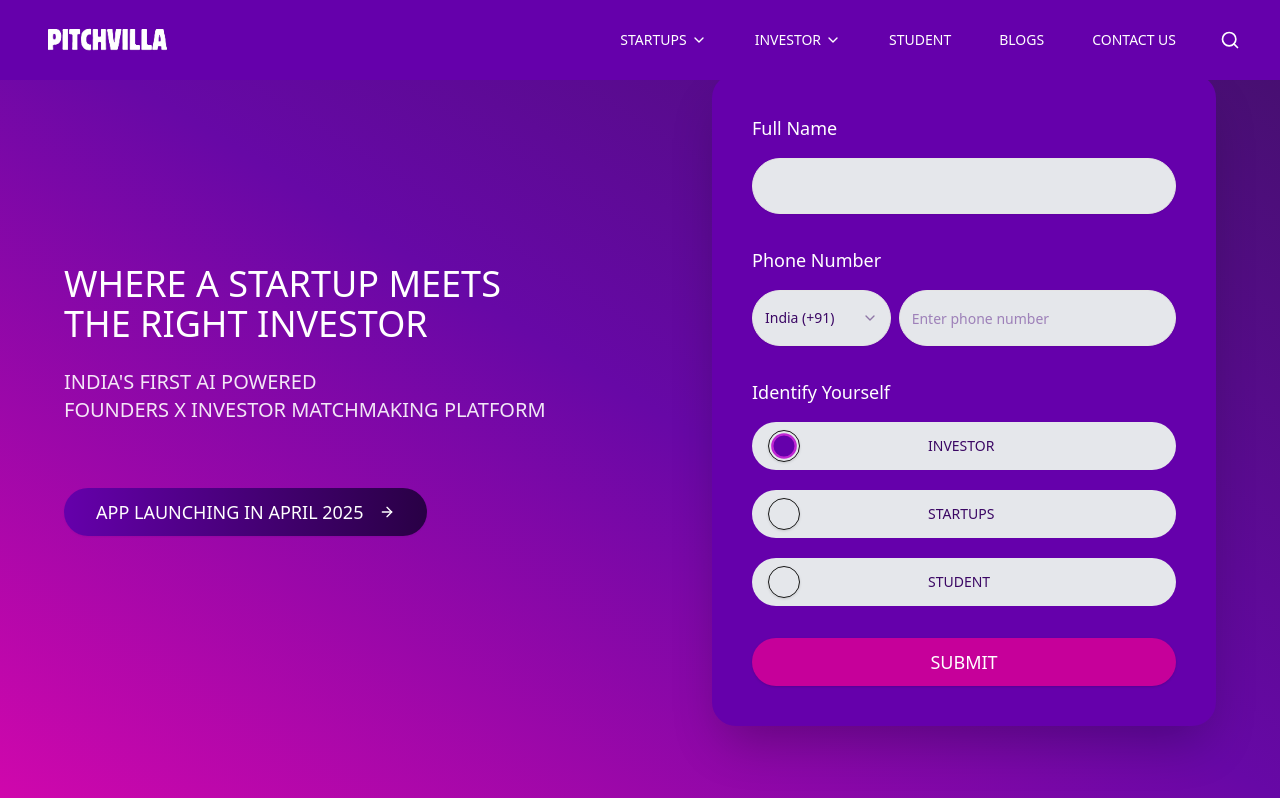
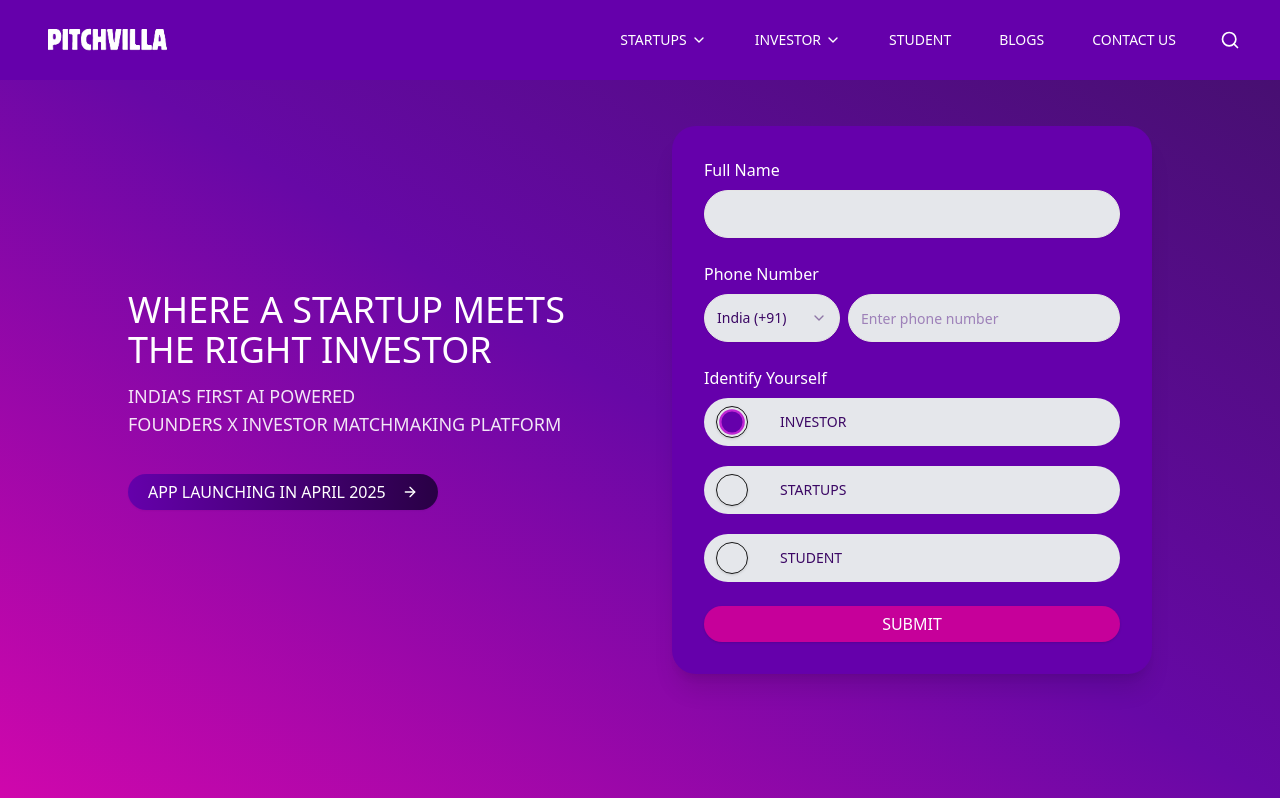
Before and after one commit to darshit890/pitchvilla-landing-page, a Next.js app: page / in a window 1280 px wide. Shown: the top 798 px of the page. Built offline with nearby package versions, Linux system fonts and the light colour scheme.

Commit message:
modified:   src/components/CampusAmbassador.tsx 	modified:   src/components/FeatureSection.tsx 	modified:   src/components/Hero.tsx

```diff
--- a/src/components/CampusAmbassador.tsx
+++ b/src/components/CampusAmbassador.tsx
@@ -131,7 +131,7 @@ const CampusAmbassador = () => {
         <div className="w-full md:w-3/5 lg:w-1/2 flex flex-col md:pl-12 lg:pl-24 mt-20">
           {/* Heading Text */}
           <div className="text-white mb-10 md:mb-16">
-            <h1 className="text-3xl md:text-4xl lg:text-5xl font-bold mb-2">
+            <h1 className="text-3xl   font-bold mb-2 w-full">
               CAMPUS AMBASSADOR PROGRAM
             </h1>
             <p className="text-lg md:text-xl">
--- a/src/components/FeatureSection.tsx
+++ b/src/components/FeatureSection.tsx
@@ -3,7 +3,7 @@ import React from "react";
 
 const FeatureSection = () => {
   return (
-    <div className="relative md:min-h-screen min-h-[50vh]">
+    <div className="relative xl:min-h-[150vh] md:min-h-screen min-h-[50vh]">
       {/* Background image with reduced height on mobile/medium */}
       <div className="absolute inset-0 z-0">
         <Image
--- a/src/components/Hero.tsx
+++ b/src/components/Hero.tsx
@@ -89,16 +89,16 @@ export default function Hero() {
   };
 
   return (
-    <div className="min-h-screen bg-gradient-to-bl from-[#44106C] via-[#6708A6] to-[#D007AC] flex items-center justify-center p-4 ">
-      <div className="container mx-auto max-w-6xl">
-        <div className="grid grid-cols-1 md:grid-cols-2 gap-8 md:gap-12 lg:gap-36 items-center">
+    <div className="min-h-screen bg-gradient-to-bl from-[#44106C] via-[#6708A6] to-[#D007AC] flex items-center justify-center px-4 py-8 md:py-12">
+      <div className="container mx-auto max-w-5xl">
+        <div className="grid grid-cols-1 md:grid-cols-2 gap-8 md:gap-10 lg:gap-16 items-center">
           {/* Left Column - Heading and Subheading */}
-          <div className="space-y-6 md:space-y-8 text-center md:text-left">
+          <div className="space-y-5 text-center md:text-left">
             <div>
-              <h1 className="text-2xl sm:text-3xl md:text-4xl text-white leading-tight ">
+              <h1 className="text-2xl sm:text-3xl md:text-3xl lg:text-4xl text-white font-medium leading-tight">
                 WHERE A STARTUP MEETS THE RIGHT INVESTOR
               </h1>
-              <p className="mt-4 md:mt-6 text-lg sm:text-xl text-white/90 leading-normal">
+              <p className="mt-3 text-sm sm:text-base md:text-lg text-white/90 leading-normal">
                 INDIA&apos;S FIRST AI POWERED
                 <br className="hidden sm:block" />
                 FOUNDERS X INVESTOR MATCHMAKING PLATFORM
@@ -108,21 +108,21 @@ export default function Hero() {
             <div>
               <Button
                 variant="outline"
-                className="mt-4 md:mt-8 bg-gradient-to-r from-[#6500AB] to-[#290045] text-white border-none hover:text-white rounded-full px-4 sm:px-6 md:px-8 py-4 md:py-6 text-base md:text-lg group"
+                className="mt-4 bg-gradient-to-r from-[#6500AB] to-[#290045] text-white border-none hover:text-white rounded-full px-5 py-3 text-sm sm:text-base group"
               >
                 <span className="font-normal">APP LAUNCHING IN APRIL 2025</span>
-                <ArrowRight className="ml-2 h-4 w-4 md:h-5 md:w-5 group-hover:translate-x-1 transition-transform" />
+                <ArrowRight className="ml-2 h-4 w-4 group-hover:translate-x-1 transition-transform" />
               </Button>
             </div>
           </div>
 
           {/* Right Column - Form Card */}
-          <div className="bg-[#6500AB] rounded-2xl md:rounded-3xl shadow-2xl p-6 sm:p-8 md:p-10">
-            <form className="space-y-6 md:space-y-8" onSubmit={handleSubmit}>
-              <div className="space-y-2 md:space-y-4">
+          <div className="bg-[#6500AB] rounded-3xl shadow-xl p-5 sm:p-6 md:p-8">
+            <form className="space-y-5 md:space-y-6" onSubmit={handleSubmit}>
+              <div className="space-y-2">
                 <Label
                   htmlFor="fullName"
-                  className="text-white text-base md:text-lg"
+                  className="text-white text-sm md:text-base block mb-1"
                 >
                   Full Name
                 </Label>
@@ -131,24 +131,24 @@ export default function Hero() {
                   value={fullName}
                   onChange={(e) => setFullName(e.target.value)}
                   placeholder=""
-                  className="bg-gray-200 h-12 md:h-14 rounded-full text-purple-950 placeholder:text-purple-900/50"
+                  className="bg-gray-200 h-10 md:h-12 rounded-full text-purple-950 placeholder:text-purple-900/50 w-full"
                 />
               </div>
 
-              <div className="space-y-2 md:space-y-4">
+              <div className="space-y-2">
                 <Label
                   htmlFor="phoneNumber"
-                  className="text-white text-base md:text-lg"
+                  className="text-white text-sm md:text-base block mb-1"
                 >
                   Phone Number
                 </Label>
-                <div className="flex gap-2">
-                  <div className="w-1/3">
+                <div className="flex gap-2 flex-wrap sm:flex-nowrap">
+                  <div className="w-full sm:w-1/3">
                     <Select
                       value={countryCode}
                       onValueChange={setCountryCode}
                     >
-                      <SelectTrigger className="bg-gray-200 h-12 md:h-14 rounded-full text-purple-950">
+                      <SelectTrigger className="bg-gray-200 h-10 md:h-12 rounded-full text-purple-950 w-full">
                         <SelectValue placeholder="Code" />
                       </SelectTrigger>
                       <SelectContent>
@@ -160,13 +160,13 @@ export default function Hero() {
                       </SelectContent>
                     </Select>
                   </div>
-                  <div className="w-2/3">
+                  <div className="w-full sm:w-2/3">
                     <Input
                       id="phoneNumber"
                       value={phoneNumber}
                       onChange={handlePhoneNumberChange}
                       placeholder="Enter phone number"
-                      className="bg-gray-200 h-12 md:h-14 rounded-full text-purple-950 placeholder:text-purple-900/50"
+                      className="bg-gray-200 h-10 md:h-12 rounded-full text-purple-950 placeholder:text-purple-900/50 w-full"
                       type="tel"
                       inputMode="numeric"
                     />
@@ -174,16 +174,16 @@ export default function Hero() {
                 </div>
               </div>
 
-              <div className="space-y-2 md:space-y-4">
-                <Label className="text-white text-base md:text-lg">
+              <div className="space-y-2">
+                <Label className="text-white text-sm md:text-base block mb-1">
                   Identify Yourself
                 </Label>
                 <RadioGroup
                   value={userType}
                   onValueChange={setUserType}
-                  className="space-y-2 md:space-y-3"
+                  className="space-y-3"
                 >
-                  <div className="flex items-center bg-gray-200 rounded-full p-2 pl-4">
+                  <div className="flex items-center bg-gray-200 rounded-full p-2 pl-3 py-2">
                     <RadioGroupItem
                       value="investor"
                       id="investor"
@@ -191,13 +191,13 @@ export default function Hero() {
                     />
                     <Label
                       htmlFor="investor"
-                      className="flex-1 text-purple-950 font-medium pl-6 sm:pl-12 md:pl-20 lg:pl-32"
+                      className="flex-1 text-purple-950 text-sm pl-3 sm:pl-4 md:pl-6 lg:pl-8 cursor-pointer"
                     >
                       INVESTOR
                     </Label>
                   </div>
 
-                  <div className="flex items-center bg-gray-200 rounded-full p-2 pl-4">
+                  <div className="flex items-center bg-gray-200 rounded-full p-2 pl-3 py-2">
                     <RadioGroupItem
                       value="startup"
                       id="startup"
@@ -205,13 +205,13 @@ export default function Hero() {
                     />
                     <Label
                       htmlFor="startup"
-                      className="flex-1 text-purple-950 font-medium pl-6 sm:pl-12 md:pl-20 lg:pl-32"
+                      className="flex-1 text-purple-950 text-sm pl-3 sm:pl-4 md:pl-6 lg:pl-8 cursor-pointer"
                     >
                       STARTUPS
                     </Label>
                   </div>
 
-                  <div className="flex items-center bg-gray-200 rounded-full p-2 pl-4">
+                  <div className="flex items-center bg-gray-200 rounded-full p-2 pl-3 py-2">
                     <RadioGroupItem
                       value="student"
                       id="student"
@@ -219,7 +219,7 @@ export default function Hero() {
                     />
                     <Label
                       htmlFor="student"
-                      className="flex-1 text-purple-950 font-medium pl-6 sm:pl-12 md:pl-20 lg:pl-32"
+                      className="flex-1 text-purple-950 text-sm pl-3 sm:pl-4 md:pl-6 lg:pl-8 cursor-pointer"
                     >
                       STUDENT
                     </Label>
@@ -229,7 +229,7 @@ export default function Hero() {
 
               <Button
                 type="submit"
-                className="w-full bg-[#C6009A] hover:bg-[#C6009A] text-white rounded-full py-4 md:py-6 text-base md:text-lg font-medium"
+                className="w-full font-normal bg-[#C6009A] hover:bg-[#C6009A]/90 text-white rounded-full py-3 md:py-4 text-sm md:text-base mt-2"
                 disabled={isSubmitting}
                 suppressHydrationWarning
               >
```
